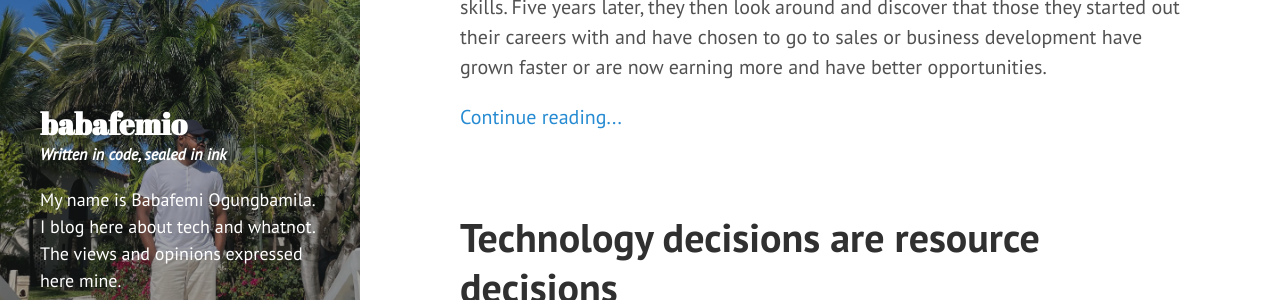
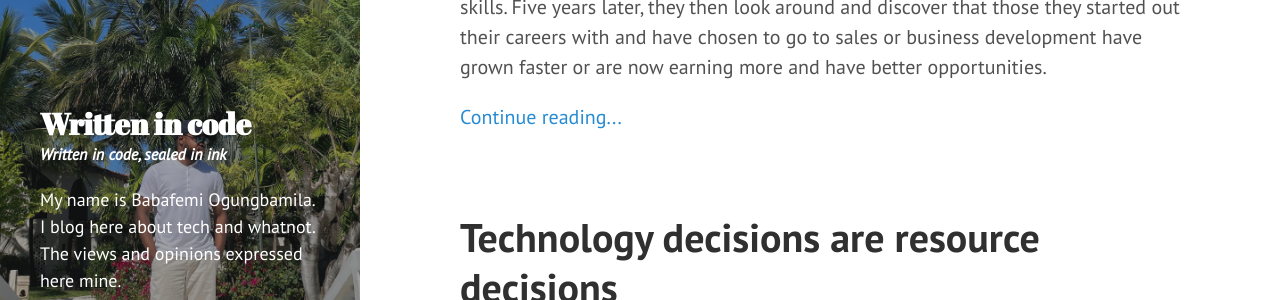
Before and after one commit to babafemio/babafemio.github.io, a Jekyll site: the page built from index.html, in a window 1280 px wide. Shown: the part 388-688 px from the top of the page. Built offline with Jekyll 4.4.1, drawn with Linux system fonts in a browser that asks for light colours; nearby versions of some CDN libraries; the list of posts is cut into pages by our own code.

Commit message:
baseurl fix

```diff
--- a/_config.yml
+++ b/_config.yml
@@ -7,7 +7,7 @@ permalink:        pretty
 #relative_permalinks: true
 
 # Setup
-title:            babafemio
+title:            'Written in code'
 tagline:          'Written in code'
 description:      'Written in code, sealed in ink'
 url:              https://babafemio.github.io
```
Also changed, not shown: .github/workflows/jekyll.yml.
